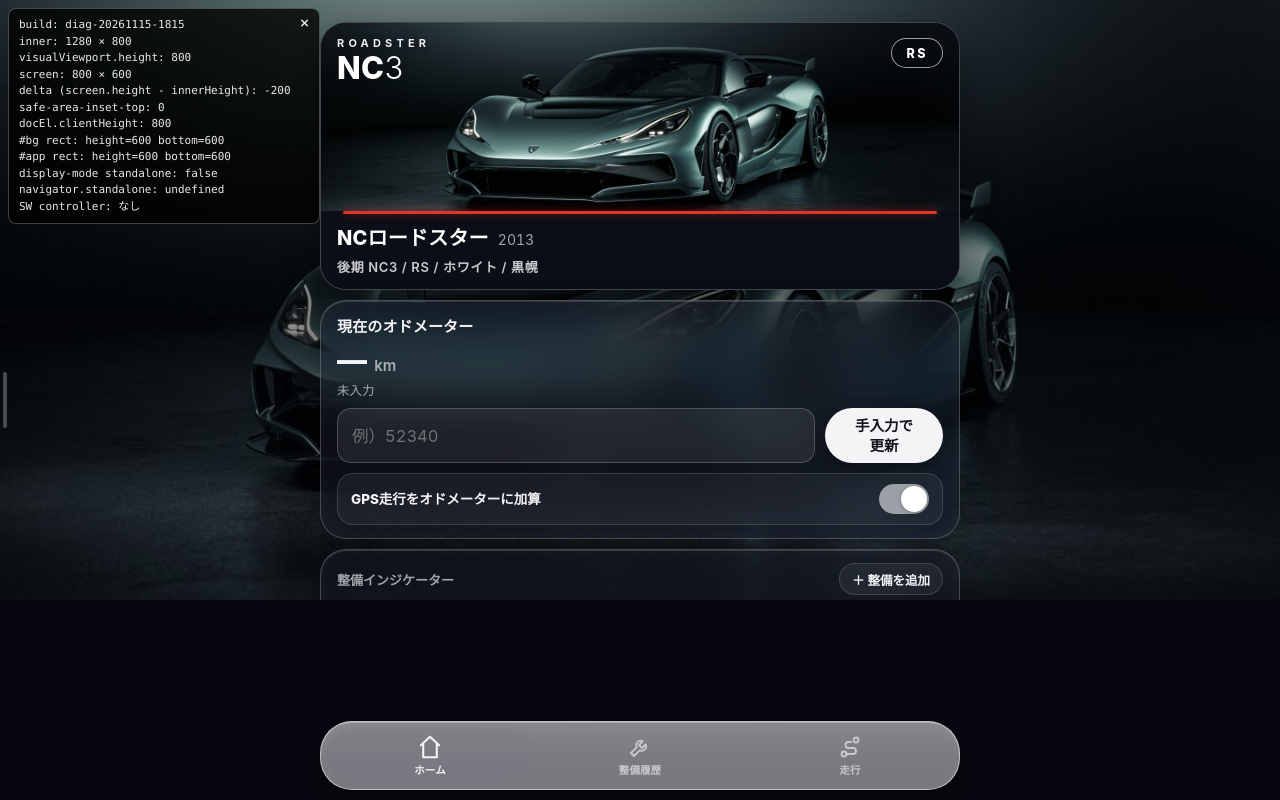
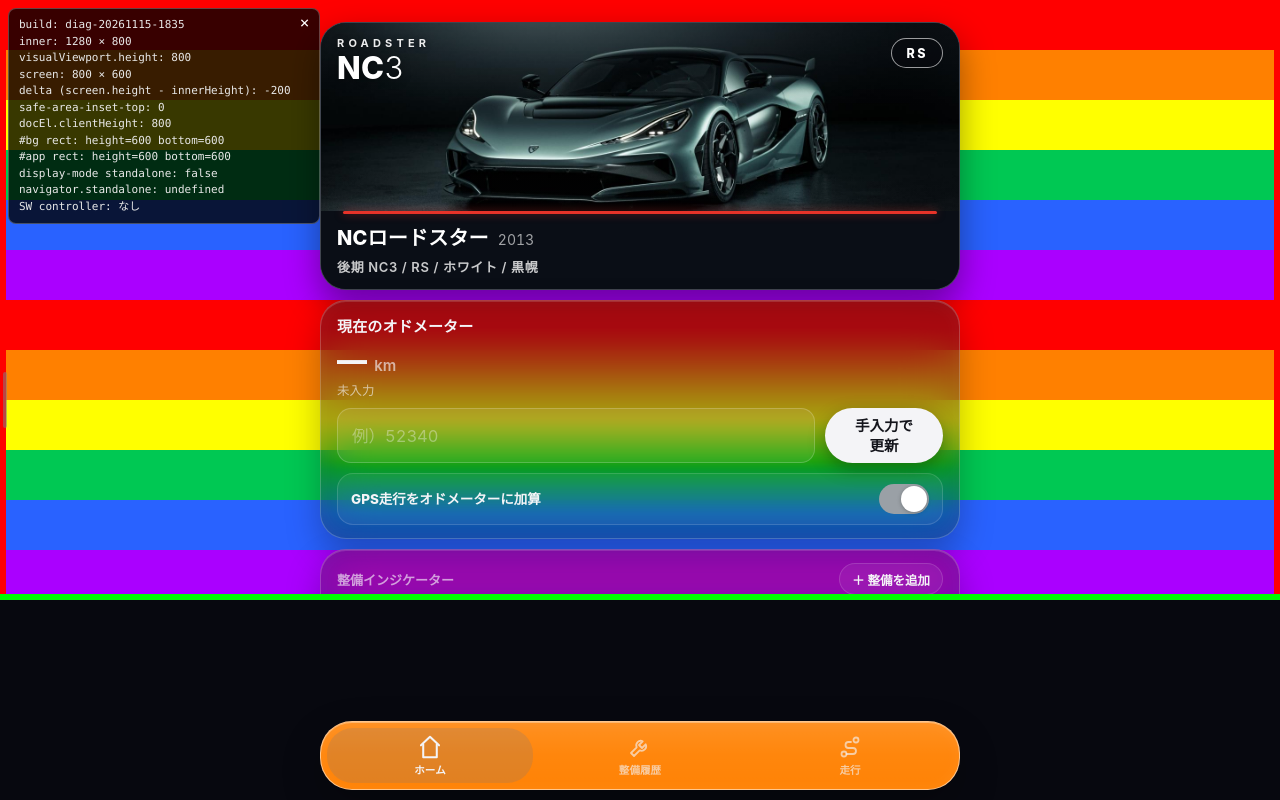
Before and after one commit to cope499/cope499.github.io, a plain HTML site: page maika/index.html in a window 1280 px wide. Drawn offline with nearby package versions, Linux system fonts and the light colour scheme.

Commit message:
診断用に奇抜レイアウトへ一時変更（下端の帯の切り分け）

```diff
--- a/maika/index.html
+++ b/maika/index.html
@@ -397,16 +397,27 @@ html.lens-ok .tab-ind.bubble .tab-ind-in::after{box-shadow:inset 0 0 5px rgba(12
 #toast.on{opacity:1; transform:translate(-50%,0);}
 .hiddenFile{display:none;}
 @media (min-width:760px){ .view{padding-top:calc(22px + env(safe-area-inset-top));} }
-/* ---------- diagnostic overlay (diag-20261115-1815) ---------- */
+/* ---------- diagnostic overlay (diag-20261115-1835) ---------- */
 #diagOverlay{position:fixed; top:calc(env(safe-area-inset-top, 0px) + 8px); left:8px; z-index:9999; max-width:calc(100vw - 16px); background:rgba(0,0,0,.78); color:#e8e8e8; font-family:ui-monospace,SFMono-Regular,Menlo,Consolas,monospace; font-size:11px; line-height:1.5; padding:8px 28px 8px 10px; border-radius:8px; border:1px solid rgba(255,255,255,.25); pointer-events:none; white-space:pre-wrap; word-break:break-all;}
 #diagOverlay .diagTitle{font-weight:700; color:#fff;}
 #diagClose{position:absolute; top:2px; right:2px; width:24px; height:24px; min-height:24px; padding:0; display:flex; align-items:center; justify-content:center; font-size:16px; line-height:1; color:#fff; background:transparent; border:0; pointer-events:auto; cursor:pointer;}
+/* ---------- 一時診断レイアウト (diag-20261115-1835): 下端の黒帯の切り分け用。確認後にこのブロックと .diagMark 要素を削除して戻す ---------- */
+html{background:#ff00ff;}
+#bg{background-image:repeating-linear-gradient(180deg,#ff0000 0 50px,#ff8000 50px 100px,#ffff00 100px 150px,#00c853 150px 200px,#2962ff 200px 250px,#aa00ff 250px 300px) !important;}
+#bgShade{opacity:0;}
+#app{box-shadow:inset 0 0 0 6px #ff0000;}
+#tabbar{background:#ff8000;}
+.diagMark{position:fixed; left:0; width:100%; height:6px; z-index:9998; pointer-events:none;}
+#diagMark812{top:812px; background:#ffff00;}
+#diagMarkAppH{top:calc(var(--app-h, 100lvh) - 6px); background:#00ff00;}
 </style>
 </head>
 <body>
 <div id="bg"></div>
 <div id="bgShade"></div>
 <div id="diagOverlay" aria-label="診断情報"><button id="diagClose" type="button" aria-label="診断を閉じる">×</button><div id="diagBody">diag…</div></div>
+<div class="diagMark" id="diagMark812" aria-hidden="true"></div>
+<div class="diagMark" id="diagMarkAppH" aria-hidden="true"></div>
 
 <div id="app">
   <div id="views">
@@ -1849,7 +1860,7 @@ document.addEventListener("DOMContentLoaded",init);
 <script>
 (function(){
   "use strict";
-  var BUILD_ID="diag-20261115-1815";
+  var BUILD_ID="diag-20261115-1835";
   function fmt(n){ if(n==null||typeof n!=="number"||!isFinite(n)) return String(n); return Math.round(n*10)/10; }
 
   /* ---- 1. 物理画面高でシェルを組む: --app-h = screen.height (CSS px) ---- */
```
